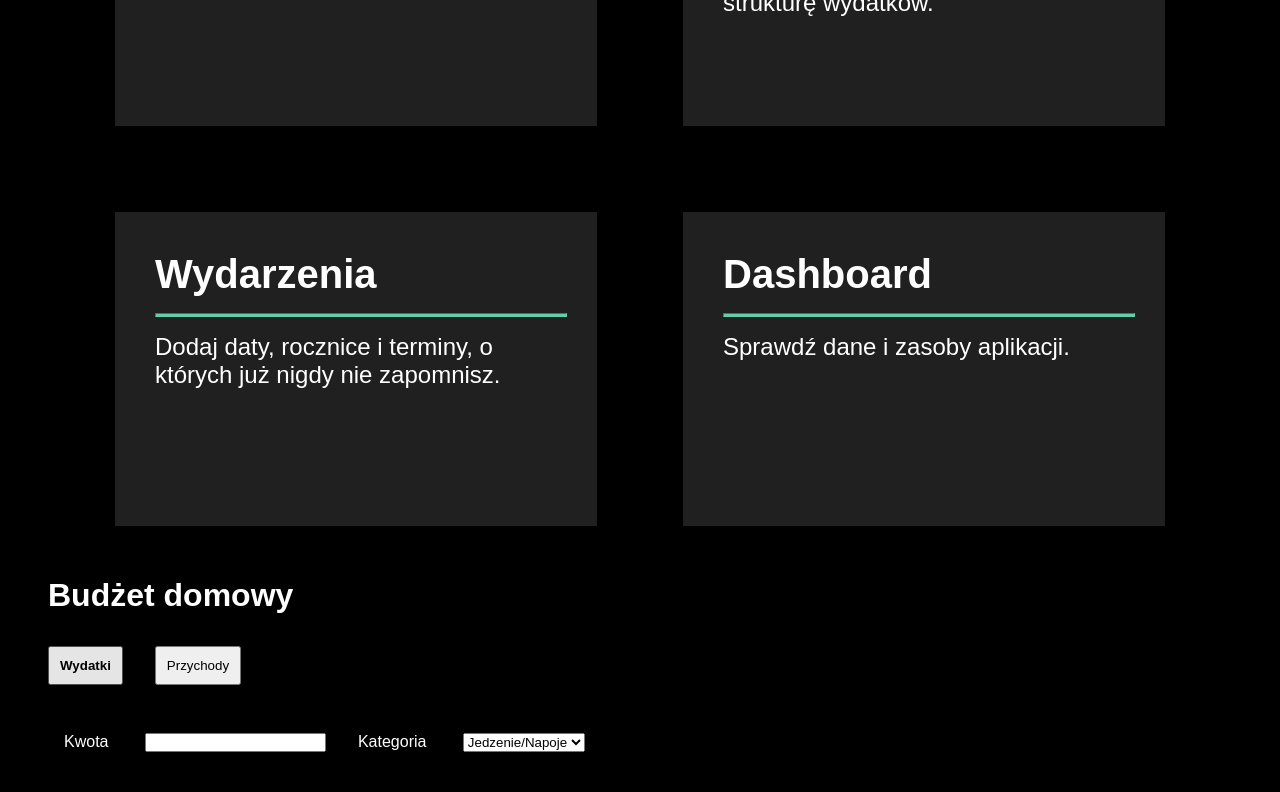
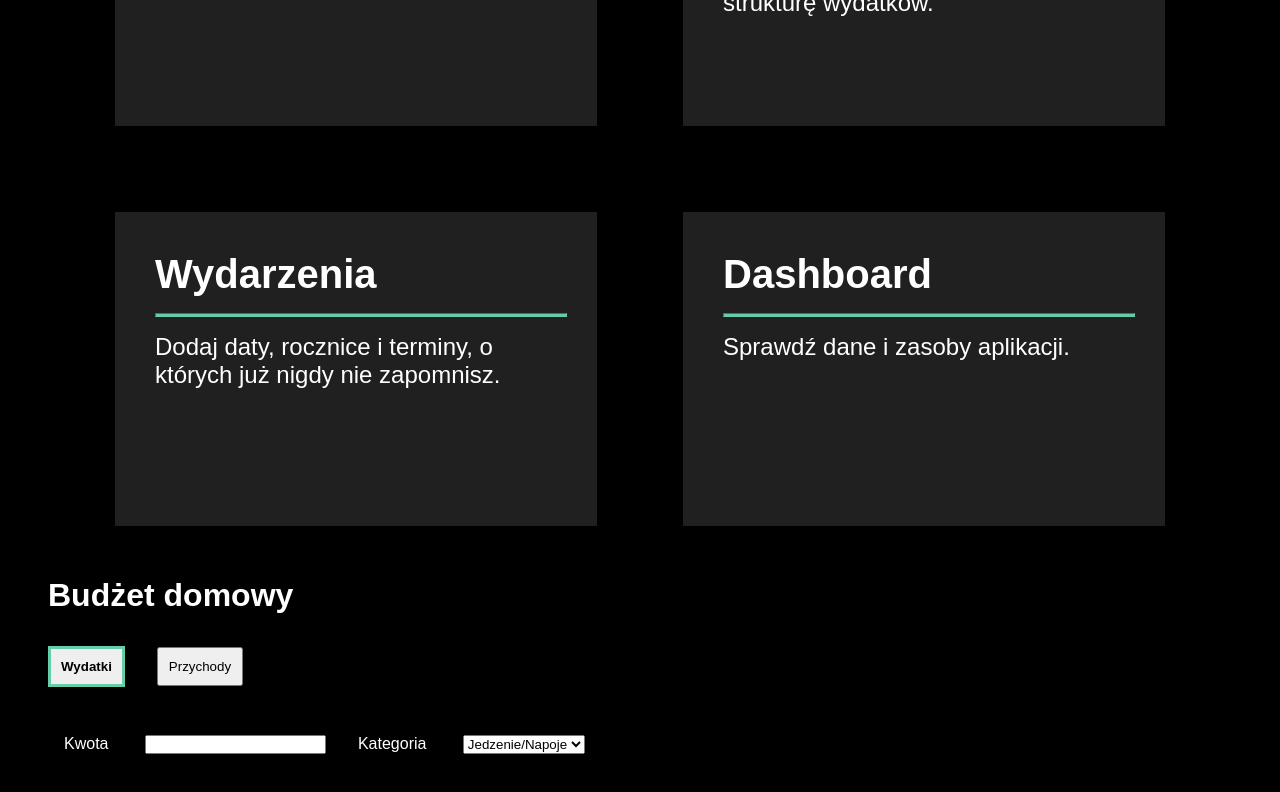
Before and after one commit to infoshareacademy/jfdzr5-pierwsza-linia-frontu, a React (Create React App) app: page / in a window 1280 px wide. In both pictures the pointer is over the button "Wydatki". Shown: the part 255-1047 px from the top of the page. Built offline with nearby package versions, Linux system fonts and the light colour scheme; the HTML template or start-up script is replaced by a standard one.

Commit message:
color of button

```diff
--- a/src/components/Budget/Budget.css
+++ b/src/components/Budget/Budget.css
@@ -1,6 +1,11 @@
 .button {
     color: black;
     padding: 10px;
+}
+
+.button:hover {
+  cursor: pointer;
+  border: 3px solid var(--second-color);
 }
 
 .chosen {
```
